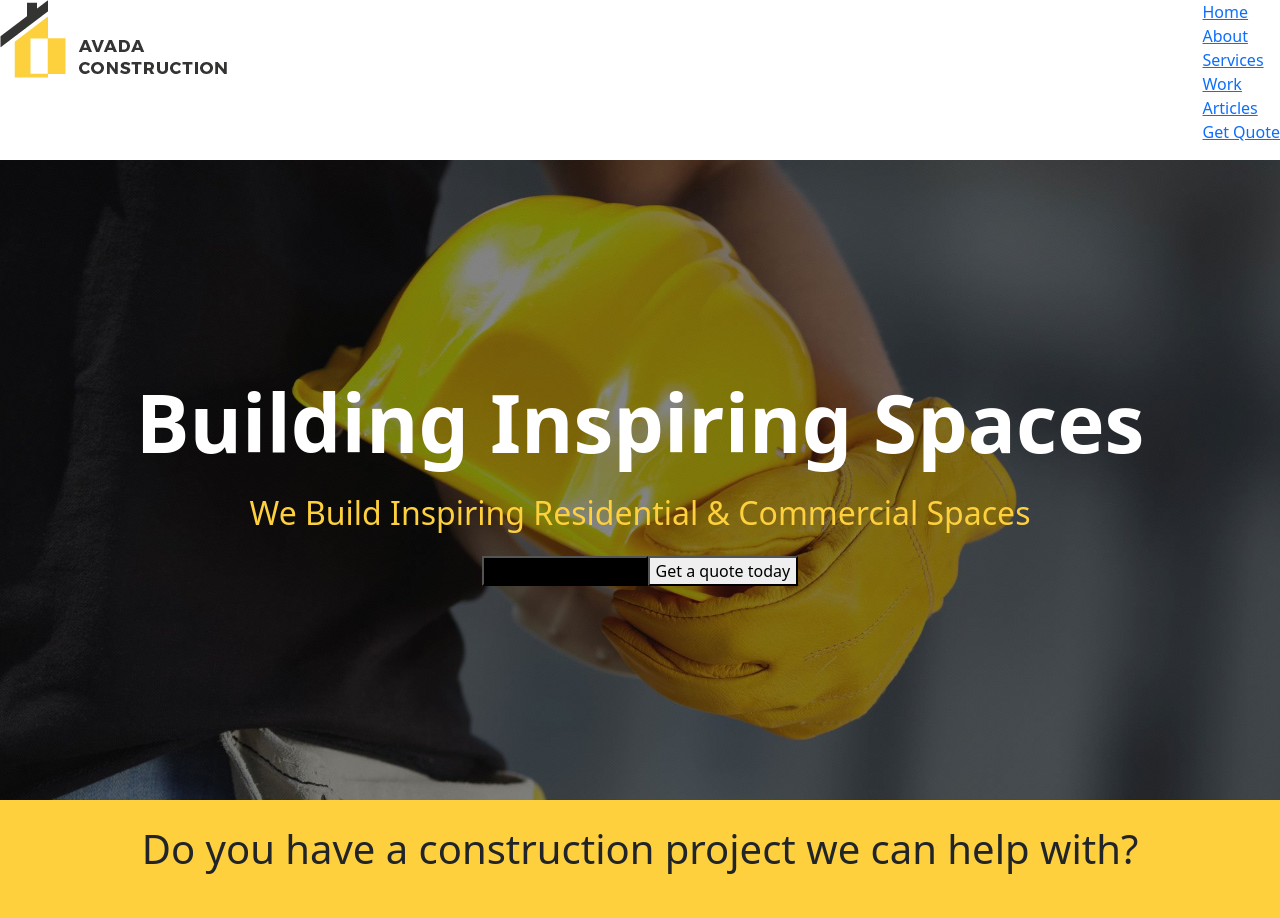
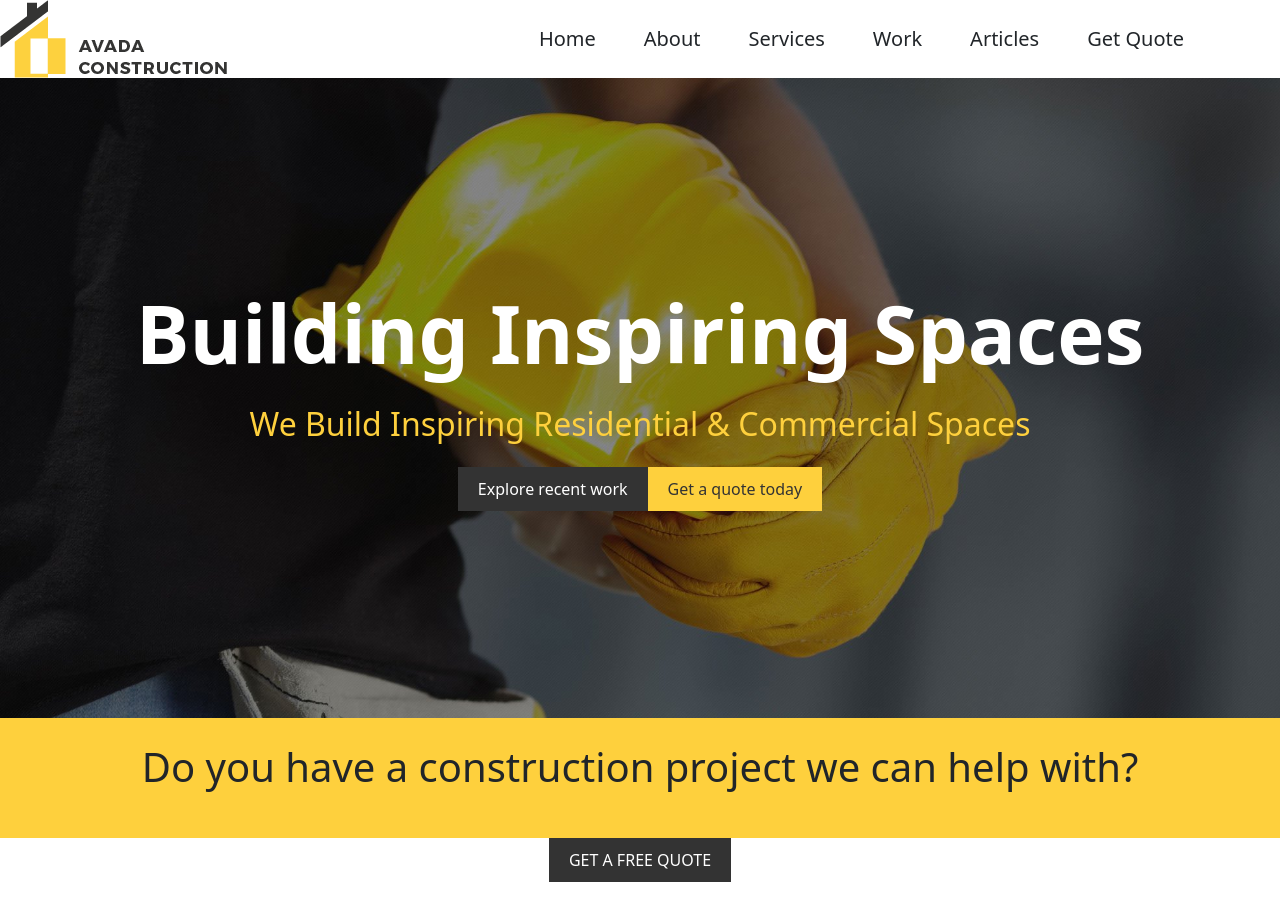
Before and after one commit to davidelunetta/proj-html-vuejs, a Vue app: page / in a window 1280 px wide. Shown: the top 918 px of the page. Built offline with nearby package versions, Linux system fonts and the light colour scheme.

Commit message:
fixed btn style

```diff
--- a/src/assets/style/main.scss
+++ b/src/assets/style/main.scss
@@ -22,10 +22,42 @@ $fa-font-path: '../webfonts';
         color: #FED03D;
     }
 }
+.btn-header-left{
+    background-color: #333333; /* Sfondo nero */
+    color: #ffffff; /* Colore del testo bianco */
+    padding: 10px 20px; /* Padding per spaziatura interno del bottone */
+    border: none; /* Rimuove il bordo */
+    cursor: pointer; /* Cambia il cursore al passaggio del mouse */
+    transition: color 0.3s;
+
+}
+.btn-header-left:hover{
+    background-color: #FED03D;
+    color: #333333;
+}
 .btn-header-right{
-
-        background-color: black;
-
+    background-color: #FED03D; /* Sfondo nero */
+    color: #333333; /* Colore del testo bianco */
+    padding: 10px 20px; /* Padding per spaziatura interno del bottone */
+    border: none; /* Rimuove il bordo */
+    cursor: pointer; /* Cambia il cursore al passaggio del mouse */
+    transition: color 0.3s;
+}
+.btn-header-right:hover{
+    background-color: #333333; /* Sfondo nero */
+    color: #ffffff;
+}
+.btn-projects{
+    background-color: transparent; /* Sfondo trasparente */
+    color: black; /* Colore del testo */
+    padding: 10px 20px; /* Padding per spaziatura interna del bottone */
+    border: 1px solid transparent; /* Bordo sottile */
+    cursor: pointer; /* Cambia il cursore al passaggio del mouse */
+    transition: background-color 0.3s;
+}
+.btn-projects:hover{
+    background-color: #FED03D; /* Cambia il colore di sfondo al passaggio del mouse */
+  color: black;
 }
 .y-flag{
     height: 15vh;
@@ -41,6 +73,10 @@ $fa-font-path: '../webfonts';
 
 ul{
     list-style: none;
+}
+a{
+    text-decoration: none;
+    color: inherit;
 }
 .separator{
     border: 1px solid #fed03d;
--- a/src/components/Header.vue
+++ b/src/components/Header.vue
@@ -4,10 +4,10 @@
       <img src="../assets/img/construction_logo.png" alt="logo" />
     </div>
     <div class="d-flex flex-row">
-      <nav class="">
-        <ul class="">
+      <nav class="pe-5">
+        <ul class="d-flex mt-4">
           <li v-for="item in menuItems">
-            <a href="#">{{ item }}</a>
+            <a class="me-5 fs-5" href="#">{{ item }}</a>
           </li>
         </ul>
       </nav>
@@ -20,8 +20,8 @@
     <h1>Building Inspiring Spaces</h1>
     <h5 class="pt-3">We Build Inspiring Residential & Commercial Spaces</h5>
     <div class="pt-3">
-      <button class="btn-header-right">Explore recent work</button>
-      <button class="btn-header-left">Get a quote today</button>
+      <button class="btn-header-left">Explore recent work</button>
+      <button class="btn-header-right">Get a quote today</button>
     </div>
   </div>
   <div
@@ -32,7 +32,7 @@
     >
   </div>
   <div class="d-flex align-items-center justify-content-center">
-    <button class="btn-free-quote">GET A FREE QUOTE</button>
+    <button class="btn-header-left">GET A FREE QUOTE</button>
   </div>
 </template>
 
--- a/src/components/Main.vue
+++ b/src/components/Main.vue
@@ -58,7 +58,7 @@
   </div>
   <div class="d-flex justify-content-between mt-5">
     <div class="line ms-5 mt-3"></div>
-    <a href="#"><button>VIEW ALL PROJECTS</button></a>
+    <a href="#"><button class="btn-projects">VIEW ALL PROJECTS</button></a>
     <div class="line me-5 mt-3"></div>
   </div>
   <div
@@ -177,7 +177,7 @@
   </div>
   <div class="d-flex justify-content-between mt-5">
     <div class="line ms-5 mt-3"></div>
-    <a href="#"><button>VIEW ALL ARTICLES</button></a>
+    <a href="#"><button class="btn-projects">VIEW ALL ARTICLES</button></a>
     <div class="line me-5 mt-3"></div>
   </div>
   <div
```
